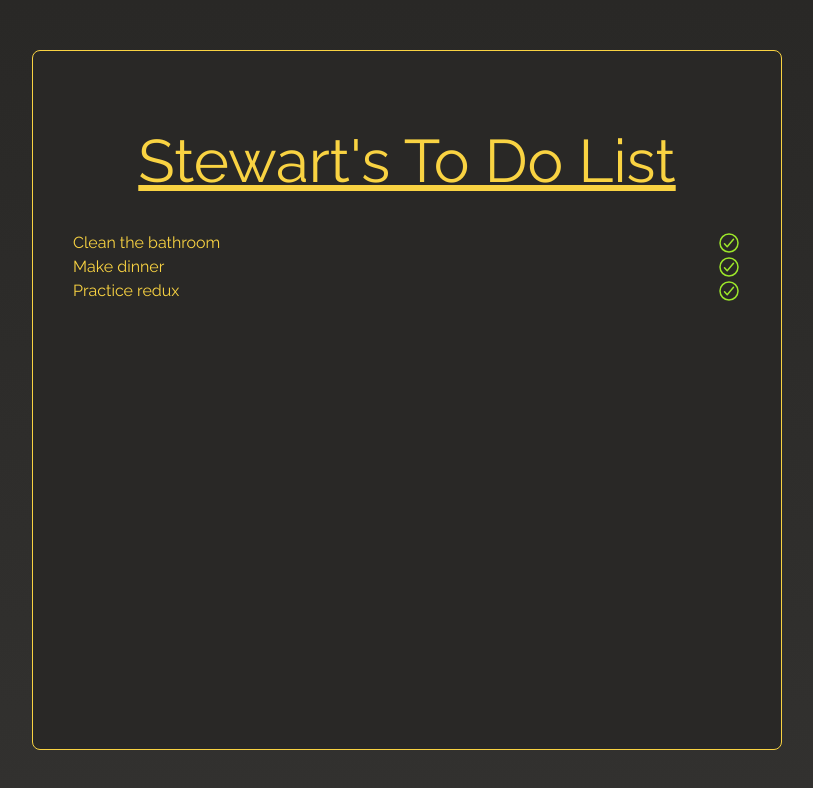
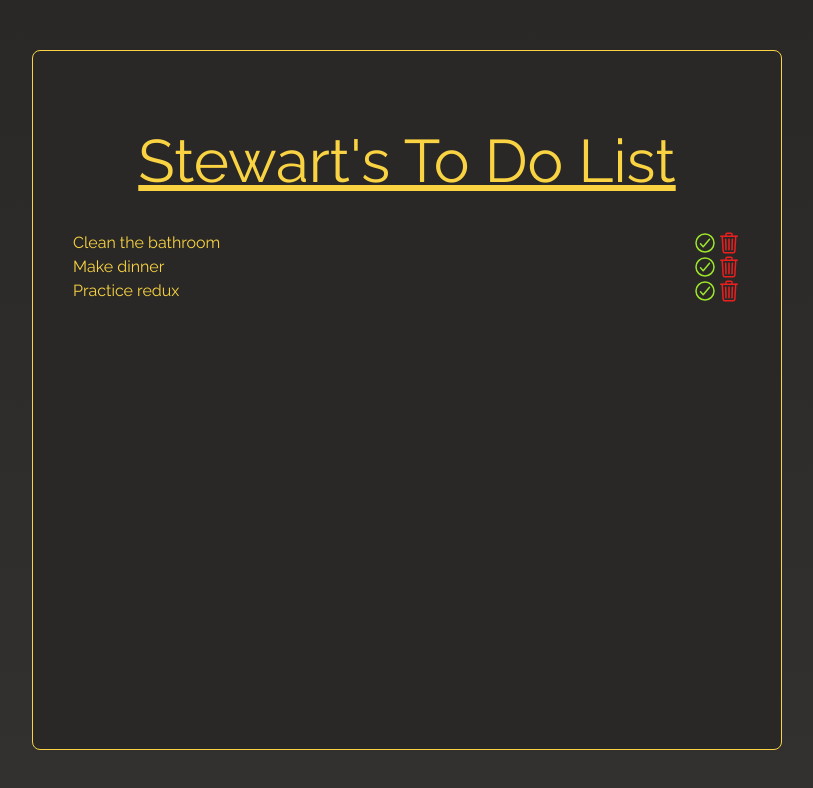
Before and after one commit to Stewie154/Redux-To-Do-List, a React (Create React App) app: page / in a window 1280 px wide. Shown: the top 788 px of the page, without its empty margins (233-1046 px from the left). Built offline with nearby package versions, Linux system fonts and the light colour scheme.

Commit message:
added red trash icon

```diff
--- a/src/components/to-do-item/ToDoItem.js
+++ b/src/components/to-do-item/ToDoItem.js
@@ -10,6 +10,11 @@ const ToDoItem = ({ item }) => {
 				alt="check icon"
 				className="w-6"
 			/>
+			<img
+				src="/images/icons/trash-outline.svg"
+				alt="check icon"
+				className="w-6"
+			/>
 		</div>
 	</div>
 	)
```
Also changed, not shown: public/images/icons/trash-outline.svg (added).
